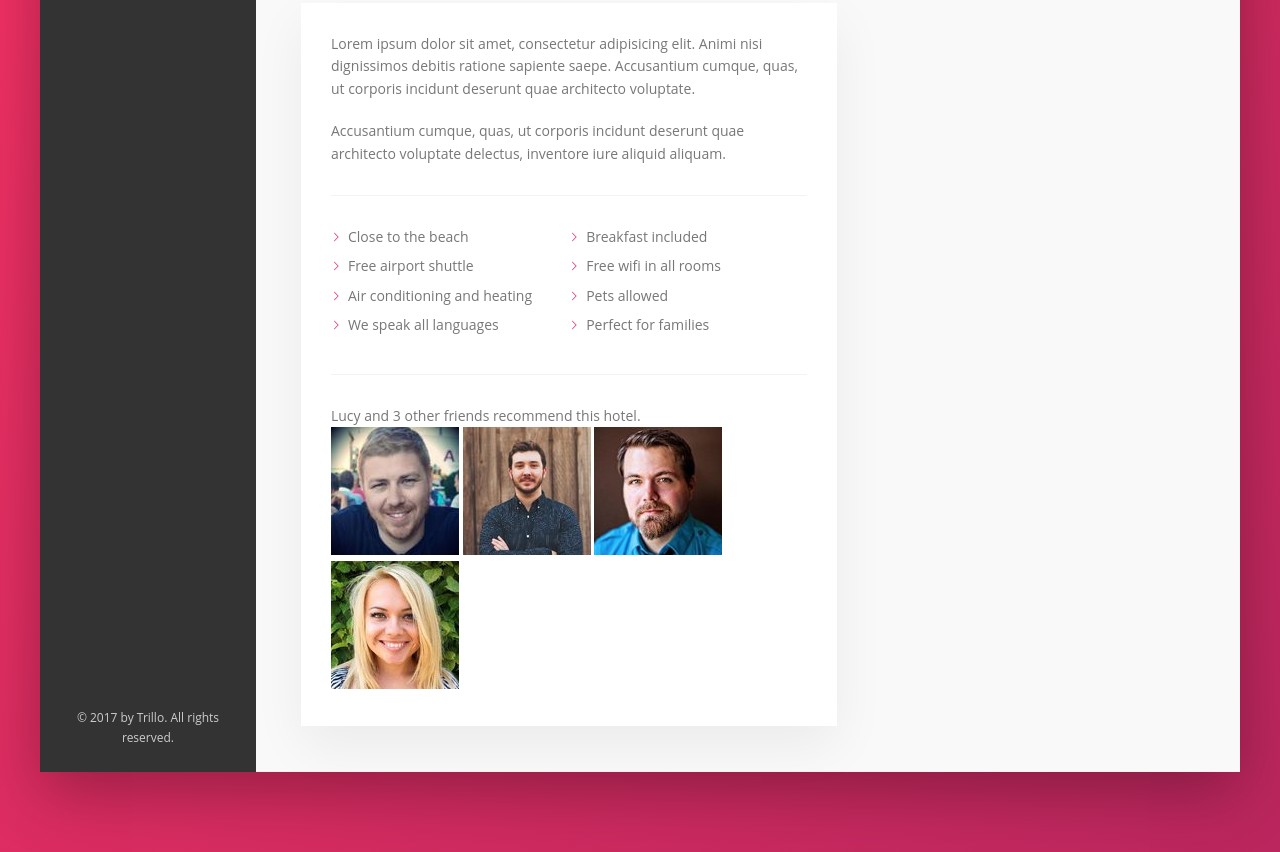
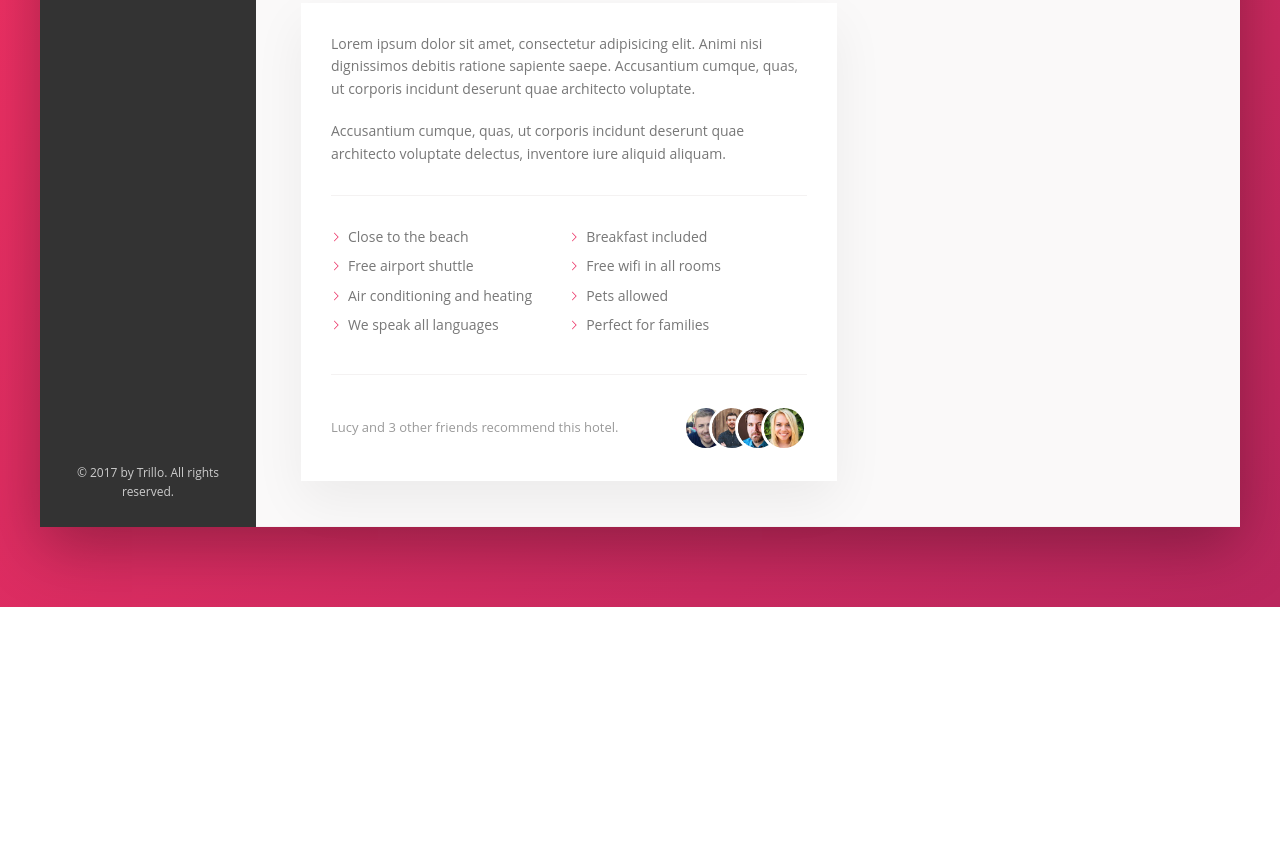
Before and after one commit to nazarepiedady/trillo, a website: page index.html in a window 1280 px wide. Shown: the part 644-1496 px from the top of the page. After the commit the page ends 1251 px from the top, so only its background shows below. Drawn offline with Linux system fonts and the light colour scheme.

Commit message:
Set styles to the recommend component

```diff
--- a/assets/styles/sass/components/_recommend.scss
+++ b/assets/styles/sass/components/_recommend.scss
@@ -0,0 +1,26 @@
+.recommend {
+  font-size: 1.3rem;
+  color: $color-grey--dark-3;
+  display: flex;
+  align-items: center;
+
+  &__count {
+    margin-right: auto;
+  }
+
+  &__friends {
+    display: flex;
+  }
+
+  &__photo {
+    width: 4rem;
+    height: 4rem;
+    border-radius: 50%;
+    box-sizing: content-box;
+    border: .3rem solid #fff;
+
+    &:not(:last-child) {
+      margin-right: -2rem;
+    }
+  }
+}
```
Also changed, not shown: assets/styles/main.css, 1 other file.
